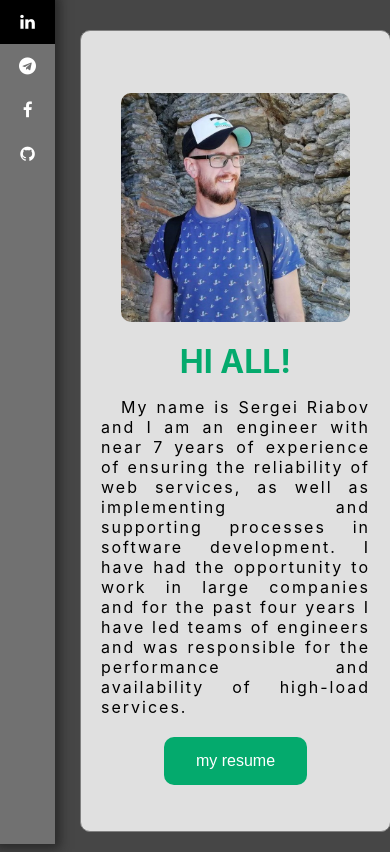
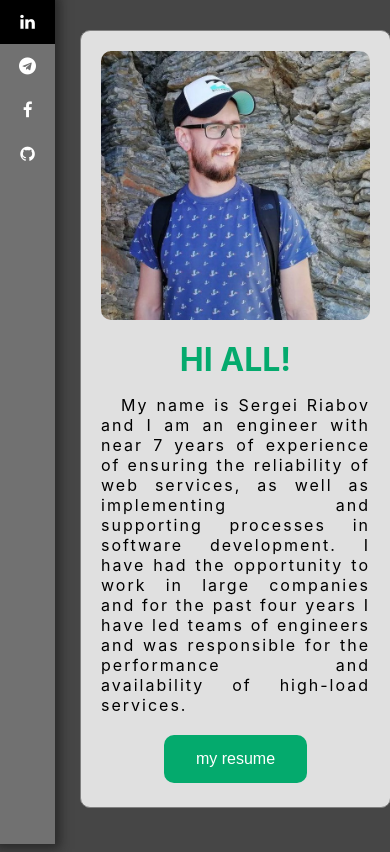
Before and after one commit to s3kkt/cv, a plain HTML site: page public/desktop/index.html in a window 390 px wide. Shown: the top 852 px of the page. Drawn offline with Linux system fonts and the light colour scheme.

Commit message:
some fixes

```diff
--- a/public/desktop/style.css
+++ b/public/desktop/style.css
@@ -100,7 +100,7 @@ body {
   outline: none;
   border-radius: 10px;
   overflow:auto;
-  margin: 20px;
+  margin-right: 20px;
   width: 100em;
 }
 
@@ -263,13 +263,15 @@ input:checked + .slider:before {
   }
   .card {
     flex-direction: column;
-    height: 90vh;
+    justify-content: flex-start;
   }
   .photo {
     width: -webkit-fill-available;
     height: auto;
     display: flex;
     justify-content: center;
+    margin-right: 0px;
+    margin-bottom: 20px;
   }
   .welcome {
     padding-top: 10px;
```
